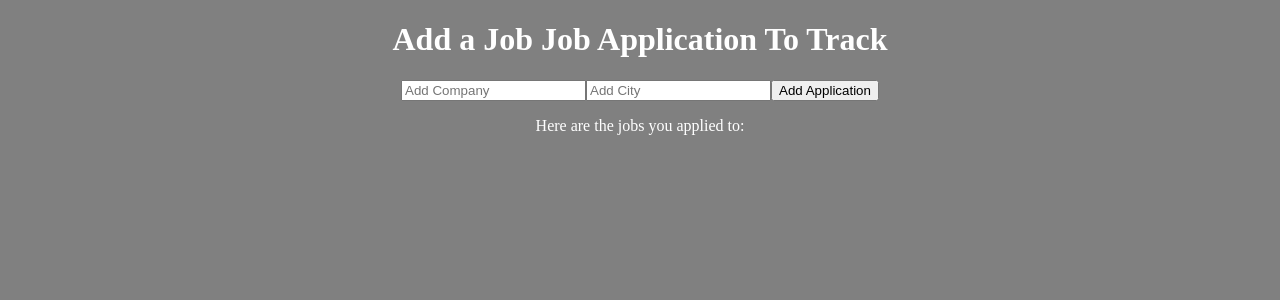
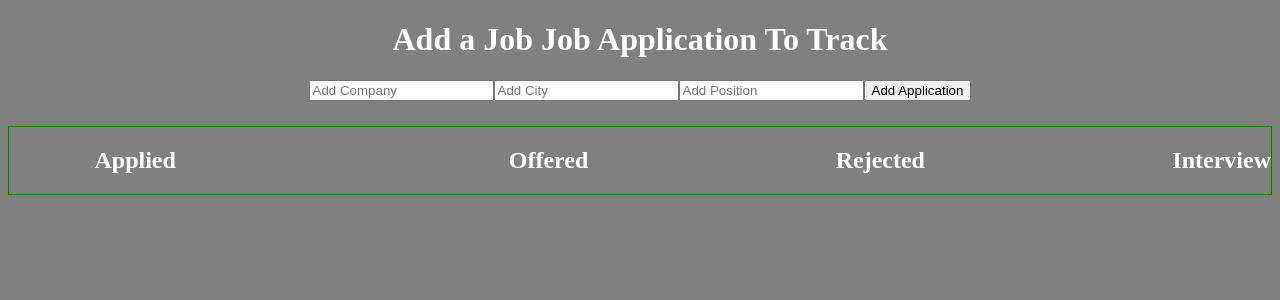
Before and after one commit to devaneyj3/Job-Tracker, a React (Create React App) app: page / in a window 1280 px wide. Shown: the top 300 px of the page. Built offline with nearby package versions, Linux system fonts and the light colour scheme.

Commit message:
added more styles and position value

```diff
--- a/src/App.js
+++ b/src/App.js
@@ -1,20 +1,24 @@
 import React, { useState } from 'react';
 
 import './scss/index.scss';
-import JobForm from './components/JobForm.jsx';
-import ShowJobs from './components/ShowJobs.jsx'
+import AddJob from './components/AddJob.jsx';
+import Applied from './components/Applied.jsx'
+import Offered from './components/Offered';
+import Rejected from './components/Rejected';
+import Interviewed from './components/Interviewed';
 import { JobsContext } from './context/Jobs';
 
 function App() {
 
   const [jobApplication, setJobApplication] = useState([])
 
-  const saveNewJob = (value, cityValue) => {
+  const saveNewJob = (value, cityValue, positionValue) => {
     setJobApplication(
     [...jobApplication,{
       id: Date.now(),
       name: value,
       city: cityValue,
+      position: positionValue,
       completed: false
 
     }])}
@@ -31,8 +35,13 @@ function App() {
         save: saveNewJob,
         delete: deleteJob}}>
         <h1>Add a Job Job Application To Track</h1>
-        <JobForm />
-        <ShowJobs/>
+        <AddJob />
+        <div className='containers'>
+          <Applied/>
+          <Offered />
+          <Rejected />
+          <Interviewed />
+        </div>
       </JobsContext.Provider>
     </div>
   );
--- a/src/components/JobForm.jsx
+++ b/src/components/AddJob.jsx
@@ -9,8 +9,9 @@ const JobForm = () => {
         'signUpform',
         {
         newJob: '',
-        city: ''
-    }, () => jobs.save(values.newJob, values.city));
+        city: '',
+        postion: ''
+    }, () => jobs.save(values.newJob, values.city, values.position));
     return (
         <div className='jobForm'>
             <form onSubmit={submitNewJob}>
@@ -28,6 +29,13 @@ const JobForm = () => {
                     onChange={handleChange}
                     value={values.city}
                     ></input>
+                    <input type="text"
+                    data-testid = "position"
+                    name = 'position'
+                    placeholder="Add Position"
+                    onChange={handleChange}
+                    value={values.position}
+                    ></input>
                 <button>Add Application</button>
             </form>
         </div>
--- a/src/components/ShowJobs.jsx
+++ b/src/components/Applied.jsx
@@ -1,18 +1,20 @@
 import React, { useContext } from 'react';
 import { JobsContext } from '../context/Jobs';
+import '../scss/applied.scss';
 
 const ShowJobs = () => {
 
     const JobContext = useContext(JobsContext);
     return (
         <>
-        <p>Here are the jobs you applied to:</p>
-        <div className='jobList'>
+        <div className='applied-section'>
+            <h2>Applied</h2>
             {JobContext.jobs.map(job => {
                 return (
-                    <div className='jobItems'>
+                    <div className='applied'>
                         <div key={job.id}>Company: {job.name}</div>
                         <p>City: {job.city}</p>
+                        <p>Position: {job.position}</p>
                         <button>Edit</button>
                         <button onClick={() => JobContext.delete(job.id)}>Delete</button>
                     </div>
--- /dev/null
+++ b/src/components/Interviewed.jsx
@@ -0,0 +1,11 @@
+import React from 'react';
+
+const Interviewed = () => {
+    return (
+        <div className='interviewed-container'>
+            <h2>Interview</h2>
+        </div>
+    )
+}
+
+export default Interviewed;
--- /dev/null
+++ b/src/components/Offered.jsx
@@ -0,0 +1,11 @@
+import React from 'react';
+
+const Offered = () => {
+    return (
+        <div className='offered-container'>
+            <h2>Offered</h2>
+        </div>
+    )
+}
+
+export default Offered;
--- /dev/null
+++ b/src/components/Rejected.jsx
@@ -0,0 +1,11 @@
+import React from 'react';
+
+const Rejected = () => {
+    return (
+        <div className='rejected-container'>
+            <h2>Rejected</h2>
+        </div>
+    )
+}
+
+export default Rejected;
--- /dev/null
+++ b/src/scss/applied.scss
@@ -0,0 +1,15 @@
+.applied-section {
+    width: 20%;
+}
+.applied {
+    border: 1px groove grey;
+    background-color: lightgray;
+    color: black;
+    font-weight: bold;
+    margin: 2% 0 2% 0;
+    padding: 2%;
+    li {
+        list-style: none;
+        margin-bottom: 11%;
+    }
+}
--- a/src/scss/index.scss
+++ b/src/scss/index.scss
@@ -1,23 +1,11 @@
 body {
     text-align: center;
-    color: white;;
+    color: white;
     background-color: grey;
-    .jobList {
+    .containers {
+        margin-top: 2%;
+        border: 1px solid green;
         display: flex;
-        justify-content: center;
-        flex-direction: column;
-        .jobItems {
-            border: 1px groove grey;
-            background-color: lightgray;
-            color: black;
-            font-weight: bold;
-            margin: 2% 0 2% 0;
-            padding: 2%;
-            width: 50%;
-            li {
-                list-style: none;
-                margin-bottom: 11%;
-            }
-        }
+        justify-content: space-between;
     }
 }
```
Also changed, not shown: 1 other file (tests, documents, lock files or other folders).
